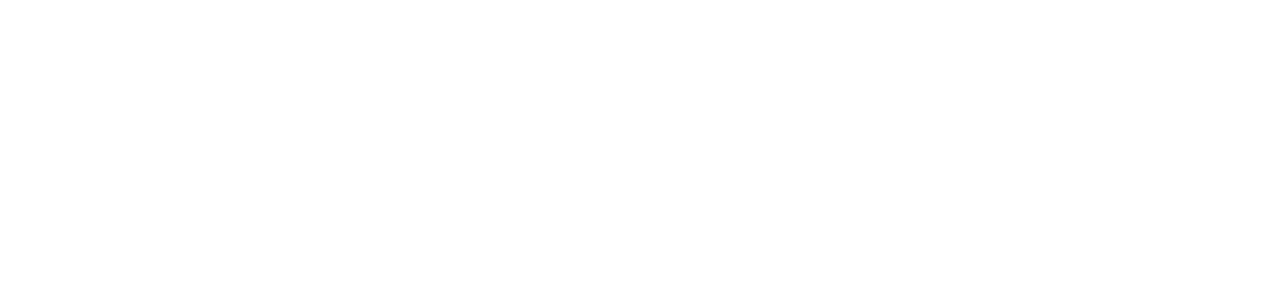
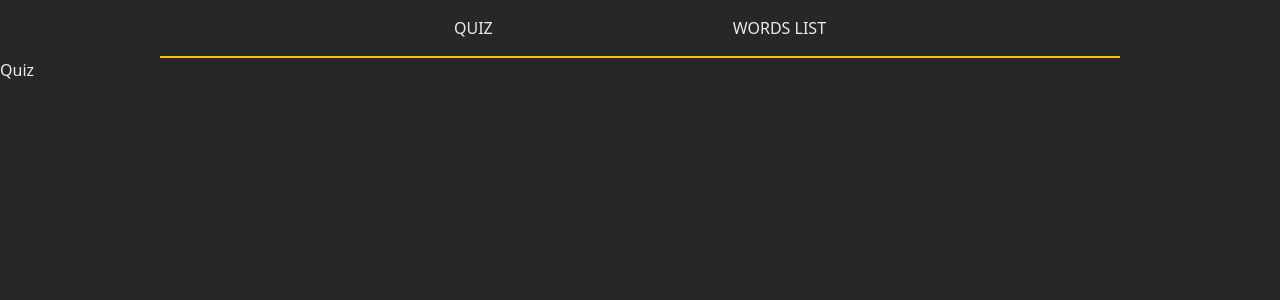
Before and after one commit to kmk00/kanjiProject, a Vue app: page / in a window 1280 px wide. Before the commit this address had no page. Shown: the top 300 px of the page. Built offline with nearby package versions, Linux system fonts and the light colour scheme; the HTML template or start-up script is replaced by a standard one.

Commit message:
Create Header

```diff
--- a/index.html
+++ b/index.html
@@ -4,7 +4,7 @@
     <meta charset="UTF-8">
     <link rel="icon" href="/favicon.ico">
     <meta name="viewport" content="width=device-width, initial-scale=1.0">
-    <title>Vite App</title>
+    <title>Kanji Clicker</title>
   </head>
   <body>
     <div id="app"></div>
--- a/src/App.vue
+++ b/src/App.vue
@@ -1,3 +1,16 @@
+<script setup>
+import {  RouterLink,RouterView } from 'vue-router';
+
+</script>
+
 <template>
-
+  <div>
+      <nav class="mx-auto w-3/4 max-w-[1024px] flex justify-center gap-10 xl:gap-60 p-4 border-custom-orange border-b-2">
+        <RouterLink to="/">QUIZ</RouterLink>
+        <RouterLink to="/wordslist">WORDS LIST</RouterLink>
+      </nav>
+    <main>
+      <RouterView />
+    </main>
+  </div>
 </template>
--- a/src/index.css
+++ b/src/index.css
@@ -1,3 +1,10 @@
 @tailwind base;
 @tailwind components;
 @tailwind utilities;
+
+
+body{
+    height: 100vh;
+    background-color: rgb(39 39 39);
+    color: #F0E7E7
+}
--- a/src/router/index.js
+++ b/src/router/index.js
@@ -1,8 +1,21 @@
 import { createRouter, createWebHistory } from "vue-router";
+import QuizViewVue from "@/views/QuizView.vue";
+import WordsListViewVue from "@/views/WordsListView.vue";
 
 const router = createRouter({
   history: createWebHistory(import.meta.env.BASE_URL),
-  routes: [],
+  routes: [
+    {
+      path: "/",
+      name: "quiz",
+      component: QuizViewVue,
+    },
+    {
+      path: "/wordslist",
+      name: "wordslist",
+      component: WordsListViewVue,
+    },
+  ],
 });
 
 export default router;
--- /dev/null
+++ b/src/views/QuizView.vue
@@ -0,0 +1,3 @@
+<template>
+    <div>Quiz</div>
+</template>
--- /dev/null
+++ b/src/views/WordsListView.vue
@@ -0,0 +1,5 @@
+<template>
+    <div>
+        words
+    </div>
+</template>
```
